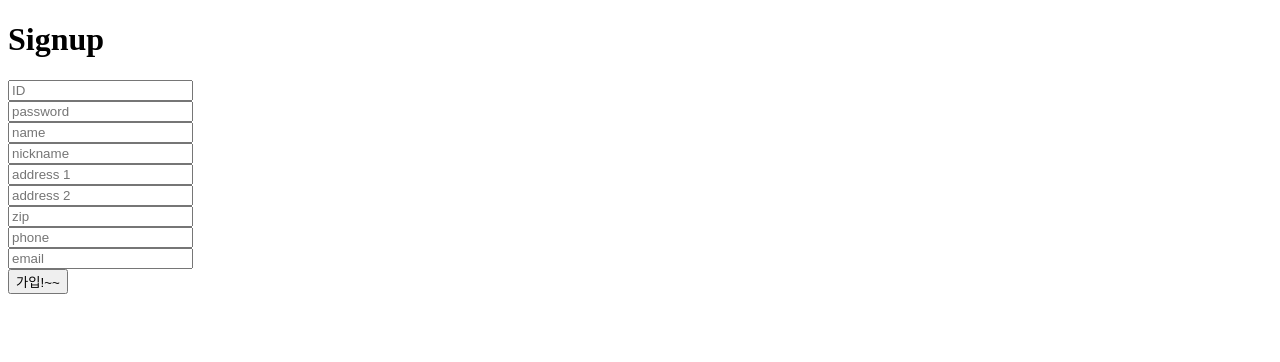
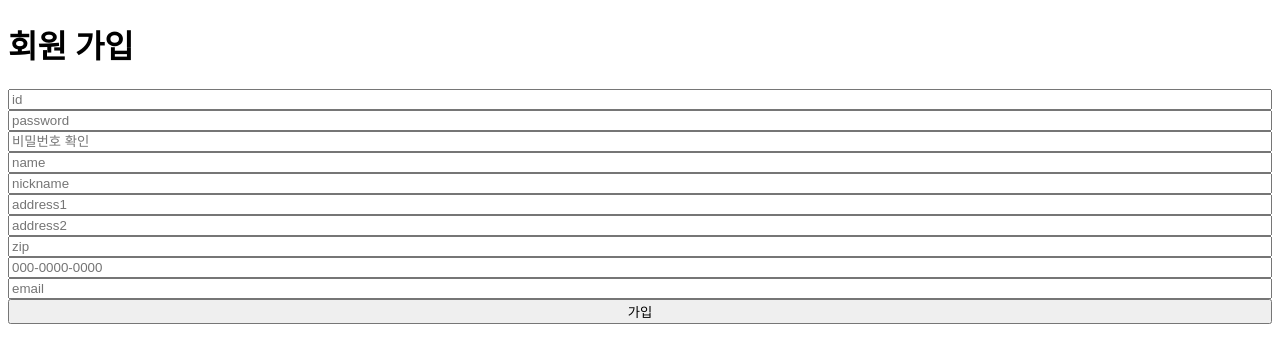
Before and after one commit to wonjongjang/PJT-Dogather, a React (Create React App) app in the folder Sub Pjt 2/Front/account/t-test/: page /signup in a window 1280 px wide. Shown: the top 362 px of the page. Built offline with nearby package versions, Linux system fonts and the light colour scheme.

Commit message:
feat_signup_fe_JWJ

```diff
--- a/Sub Pjt 2/Front/account/t-test/package.json
+++ b/Sub Pjt 2/Front/account/t-test/package.json
@@ -15,6 +15,7 @@
     "jwt-decode": "^3.1.2",
     "react": "^17.0.2",
     "react-dom": "^17.0.2",
+    "react-hook-form": "^7.25.1",
     "react-router-dom": "^6.2.1",
     "react-scripts": "5.0.0",
     "styled-components": "^5.3.3",
--- a/Sub Pjt 2/Front/account/t-test/src/Routes/Login.tsx
+++ b/Sub Pjt 2/Front/account/t-test/src/Routes/Login.tsx
@@ -3,42 +3,38 @@ import React, { useState } from "react";
 import axios from "axios";
 
 function Login() {
-  const [id, setId] = useState("")
-  const [password, setPassword] = useState("")
-  const [isMouseEnter, setMouseEnter] = useState(false)
+  const [id, setId] = useState("");
+  const [password, setPassword] = useState("");
+  const [isMouseEnter, setMouseEnter] = useState(false);
 
   const json = JSON.stringify({
     userId: id,
     userPw: password,
-  })
+  });
 
   const onChangeIdInput = (e: React.ChangeEvent<HTMLInputElement>) => {
-    e.preventDefault()
-    setId(e.target.value)
-  }
+    e.preventDefault();
+    setId(e.target.value);
+  };
 
   const onChangePasswordInput = (e: React.ChangeEvent<HTMLInputElement>) => {
-    e.preventDefault()
-    setPassword(e.target.value)
-  }
+    e.preventDefault();
+    setPassword(e.target.value);
+  };
 
   const login = (event: React.FormEvent<HTMLFormElement>) => {
     event?.preventDefault();
 
-    console.log(
-      "login",
-      id,
-      password,
-    );
-    console.log(json)
+    console.log("login", id, password);
+    console.log(json);
 
     axios({
       method: "POST",
       url: "http://i6e104.p.ssafy.io:8080/user/login",
       data: json,
-      headers:{
-            "Content-Type": "application/json"
-        }
+      headers: {
+        "Content-Type": "application/json",
+      },
     })
       .then((response) => {
         // 성공시
@@ -54,8 +50,19 @@ function Login() {
     <div>
       <h1>Login</h1>
       <form onSubmit={login}>
-        <input value={id} onChange={onChangeIdInput} type="text" placeholder="아이디를 입력하세요." /><br />
-        <input value={password} onChange={onChangePasswordInput} type="text" placeholder="비밀번호를 입력하세요." />
+        <input
+          value={id}
+          onChange={onChangeIdInput}
+          type="text"
+          placeholder="아이디를 입력하세요."
+        />
+        <br />
+        <input
+          value={password}
+          onChange={onChangePasswordInput}
+          type="text"
+          placeholder="비밀번호를 입력하세요."
+        />
         <button>드가자</button>
       </form>
     </div>
--- a/Sub Pjt 2/Front/account/t-test/src/Routes/Signup.tsx
+++ b/Sub Pjt 2/Front/account/t-test/src/Routes/Signup.tsx
@@ -1,7 +1,135 @@
 import axios from "axios";
 import React, { useState } from "react";
+import { useForm } from "react-hook-form";
+import styled from "styled-components";
+
+interface ISignUpForm {
+  userId: string;
+  userPw: string;
+  checkPw: string;
+  userName: string;
+  userNickname: string;
+  userAddr: string;
+  userAddrDetail: string;
+  userZip: number;
+  userTel: string;
+  userEmail: string;
+}
+
+const SignUpForm = styled.form`
+  display: flex;
+  flex-direction: column;
+`;
 
 function Singup() {
+  const {
+    register,
+    handleSubmit,
+    formState: { errors },
+    setError,
+  } = useForm<ISignUpForm>();
+
+  const onValid = (data: ISignUpForm) => {
+    console.log(data);
+    if (data.userPw !== data.checkPw) {
+      setError(
+        "checkPw",
+        { message: "비밀번호가 다릅니다" },
+        { shouldFocus: true } // error 발생 시 입력위치 이동
+      );
+    } else {
+      axios({
+        method: "POST",
+        url: "http://i6e104.p.ssafy.io/user/register",
+        data,
+        headers: {
+          "Content-Type": "application/json",
+        },
+      })
+        .then((response) => {
+          // 성공시
+          console.log(response);
+        })
+        .catch((error) => {
+          // 실패시
+          console.log(error.response);
+        })
+        .finally(() => {});
+    }
+  };
+  console.log(errors);
+
+  return (
+    <>
+      <h1>회원 가입</h1>
+      <SignUpForm onSubmit={handleSubmit(onValid)}>
+        <input
+          {...register("userId", {
+            required: "ID는 필수입니다.",
+            minLength: { value: 4, message: "아이디가 너무 짧습니다." },
+          })}
+          placeholder="id"
+        />
+        <span>{errors?.userId?.message}</span>
+        <input
+          {...register("userPw", { required: "비밀번호는 필수입니다." })}
+          placeholder="password"
+        />
+        <span>{errors?.userPw?.message}</span>
+        <input
+          {...register("checkPw", { required: "비밀번호 확인 필수입니다." })}
+          placeholder="비밀번호 확인"
+        />
+        <span>{errors?.checkPw?.message}</span>
+        <input
+          {...register("userName", { required: "이름은 필수입니다." })}
+          placeholder="name"
+        />
+        <span>{errors?.userName?.message}</span>
+        <input
+          {...register("userNickname", { required: "닉네임은 필수입니다." })}
+          placeholder="nickname"
+        />
+        <span>{errors?.userNickname?.message}</span>
+        <input
+          {...register("userAddr", { required: "주소는 필수입니다." })}
+          placeholder="address1"
+        />
+        <span>{errors?.userAddr?.message}</span>
+        <input
+          {...register("userAddrDetail", { required: "주소는 필수입니다." })}
+          placeholder="address2"
+        />
+        <span>{errors?.userAddrDetail?.message}</span>
+        <input
+          {...register("userZip", {
+            required: "우편번호는 필수입니다.",
+            pattern: {
+              value: /^[0-9]+$/,
+              message: "우편번호는 숫자만 입력 가능합니다.",
+            },
+          })}
+          placeholder="zip"
+        />
+        <span>{errors?.userZip?.message}</span>
+        <input
+          {...register("userTel", { required: "전화번호는 필수입니다." })}
+          placeholder="000-0000-0000"
+        />
+        <span>{errors?.userTel?.message}</span>
+        <input
+          {...register("userEmail", { required: "이메일은 필수입니다." })}
+          placeholder="email"
+        />
+        <span>{errors?.userEmail?.message}</span>
+        <button>가입</button>
+      </SignUpForm>
+    </>
+  );
+}
+export default Singup;
+
+/* function Singup() {
   const [id, setId] = useState<string>("");
   const [password, setPassword] = useState<string>("");
   const [name, setName] = useState<string>("");
@@ -200,4 +328,4 @@ function Singup() {
   );
 }
 
-export default Singup;
+export default Singup; */
```
Also changed, not shown: 1 other file (tests, documents, lock files or other folders).
